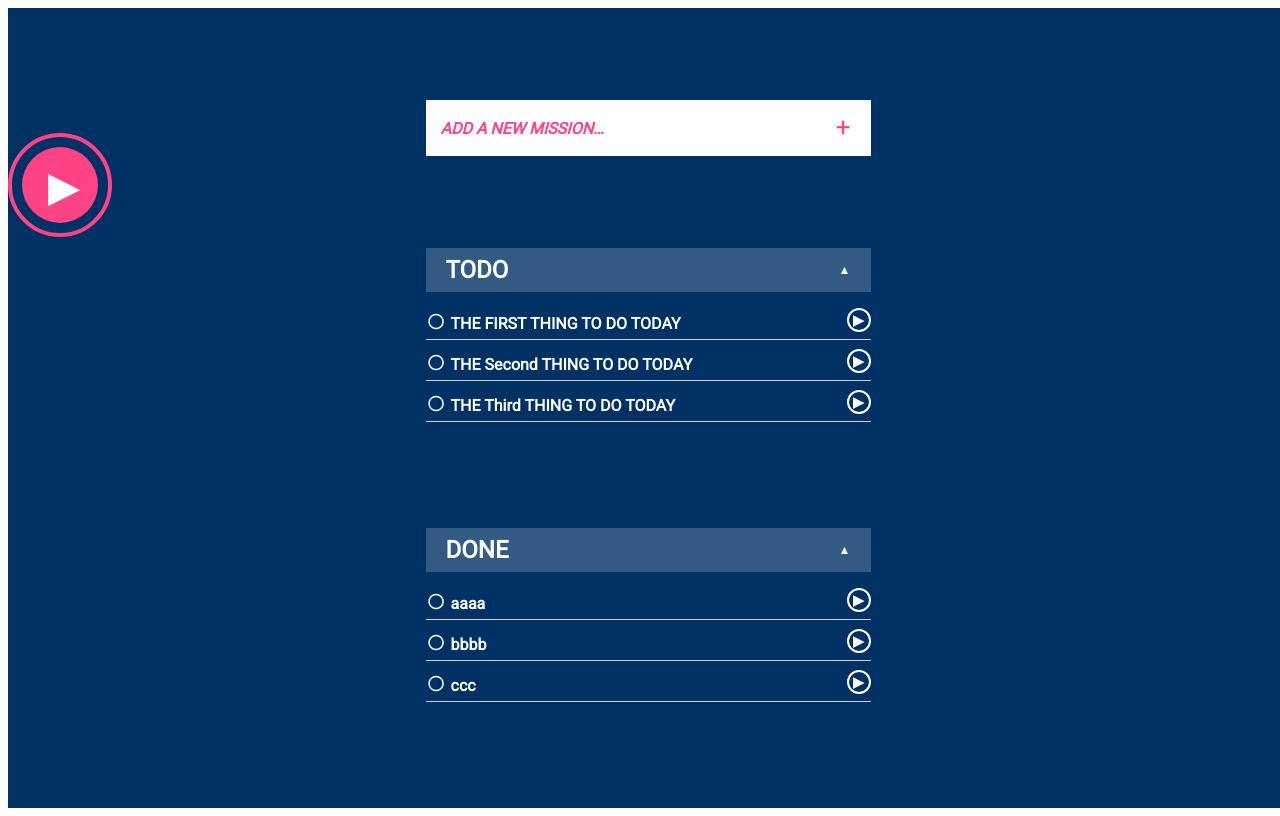
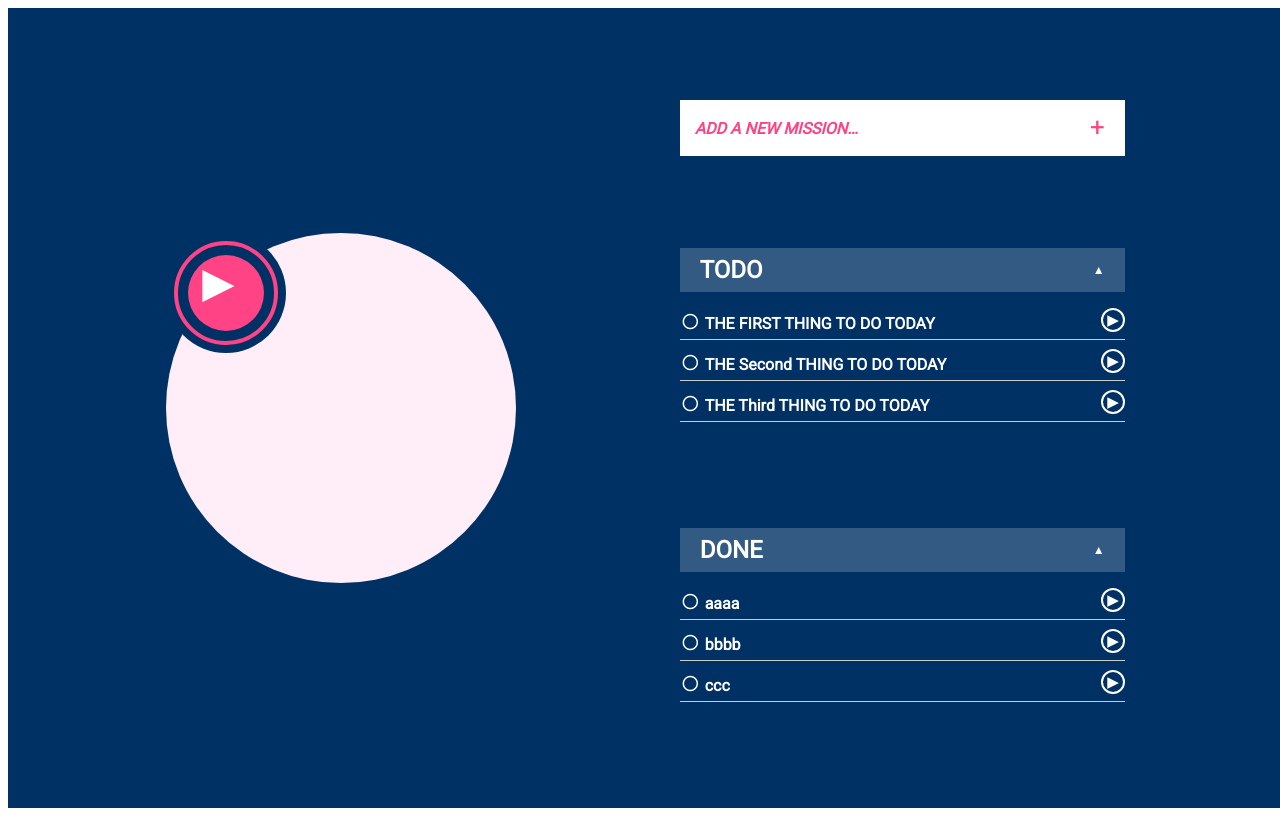
Before and after one commit to Chienli/Tomato_Clock, a Vue app: page / in a window 1280 px wide. Both pictures are taken after a click on the element 1186 px from the left and 72 px from the top of the page. Built offline with nearby package versions, Linux system fonts and the light colour scheme.

Commit message:
todolistview timer work in progress

```diff
--- a/src/components/shared/Play.vue
+++ b/src/components/shared/Play.vue
@@ -113,6 +113,9 @@ export default {
   width: 96px;
   height: 96px;
   background-color: #003164;
+  position: static;
+  left: 0px;
+  top: 0px;
   .circle {
     width: 76px;
     height: 76px;
--- a/src/views/TodoList.vue
+++ b/src/views/TodoList.vue
@@ -1,5 +1,10 @@
 <template>
   <div class="todoListView">
+    <div class="circle">
+      <div class="playbtnBox">
+        <Play class="playbtn" :todoListView="true" />
+      </div>
+    </div>
     <div class="listColumn">
       <AddNewMission :color="false" />
       <div>
@@ -11,7 +16,6 @@
         <TaskListBox :class="{hidden : doneFoldState}" :todoListView="true" :todos="done" />
       </div>
     </div>
-    <Play class="playbtn" :todoListView="true" />
   </div>
 </template>
 <script>
@@ -67,7 +71,6 @@ export default {
   display: flex;
   justify-content: space-evenly;
   align-items: center;
-  position: relative;
   .listColumn {
     width: 455px;
     height: 100%;
@@ -76,10 +79,27 @@ export default {
     align-items: center;
     justify-content: space-evenly;
   }
-  .playbtn {
-    position: absolute;
-    left: 0px;
-    bottom: 0px;
+  .circle {
+    width: 350px;
+    height: 350px;
+    background-color: #ffedf7;
+    border-radius: 100%;
+    position: relative;
+    .playbtnBox {
+      position: absolute;
+      width: 120px;
+      height: 120px;
+      border-radius: 100%;
+      display: flex;
+      align-items: center;
+      justify-content: center;
+      left: 0px;
+      top:0px;
+      background-color: #003164;
+      .playbtn {
+
+      }
+    }
   }
 }
 .hidden {
```
